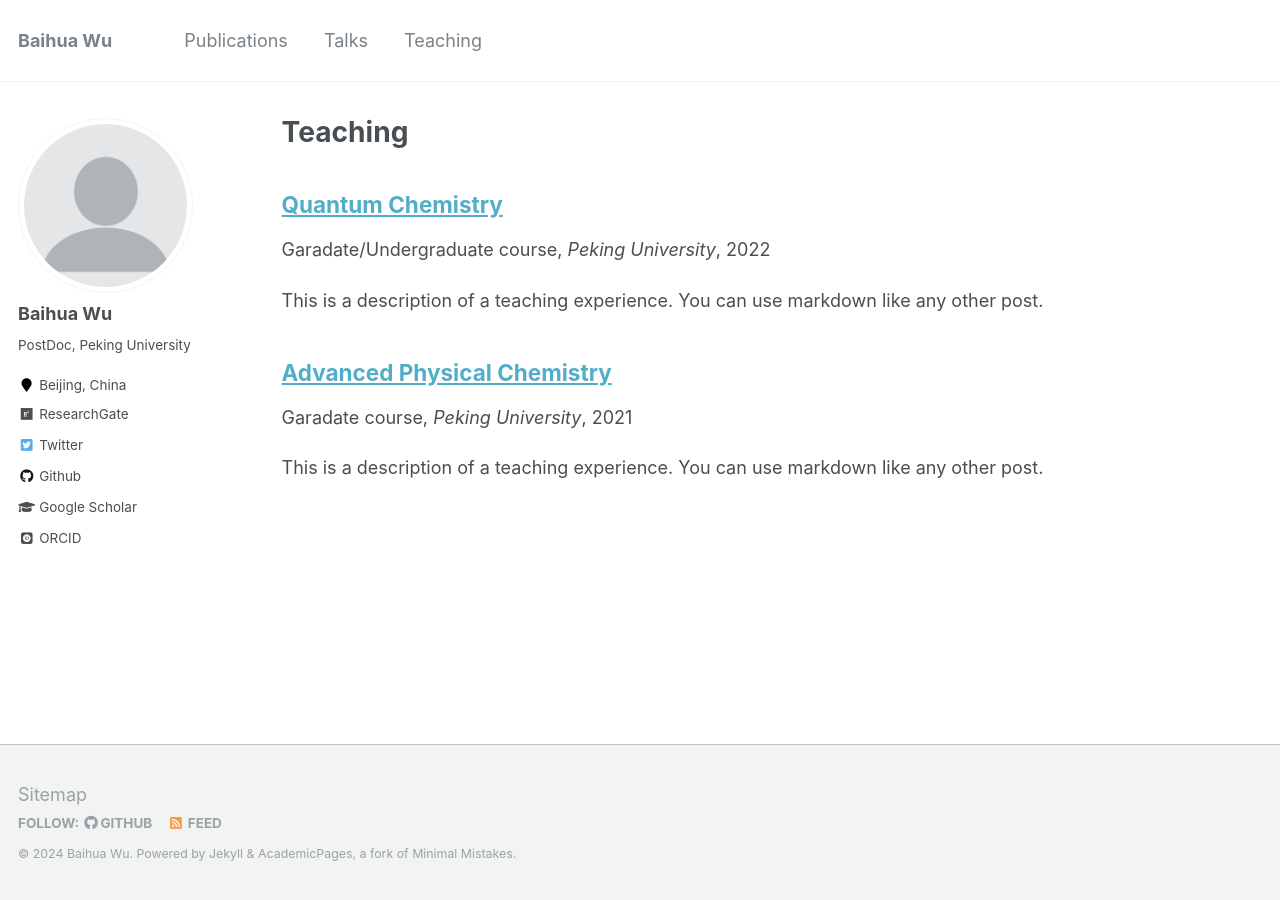
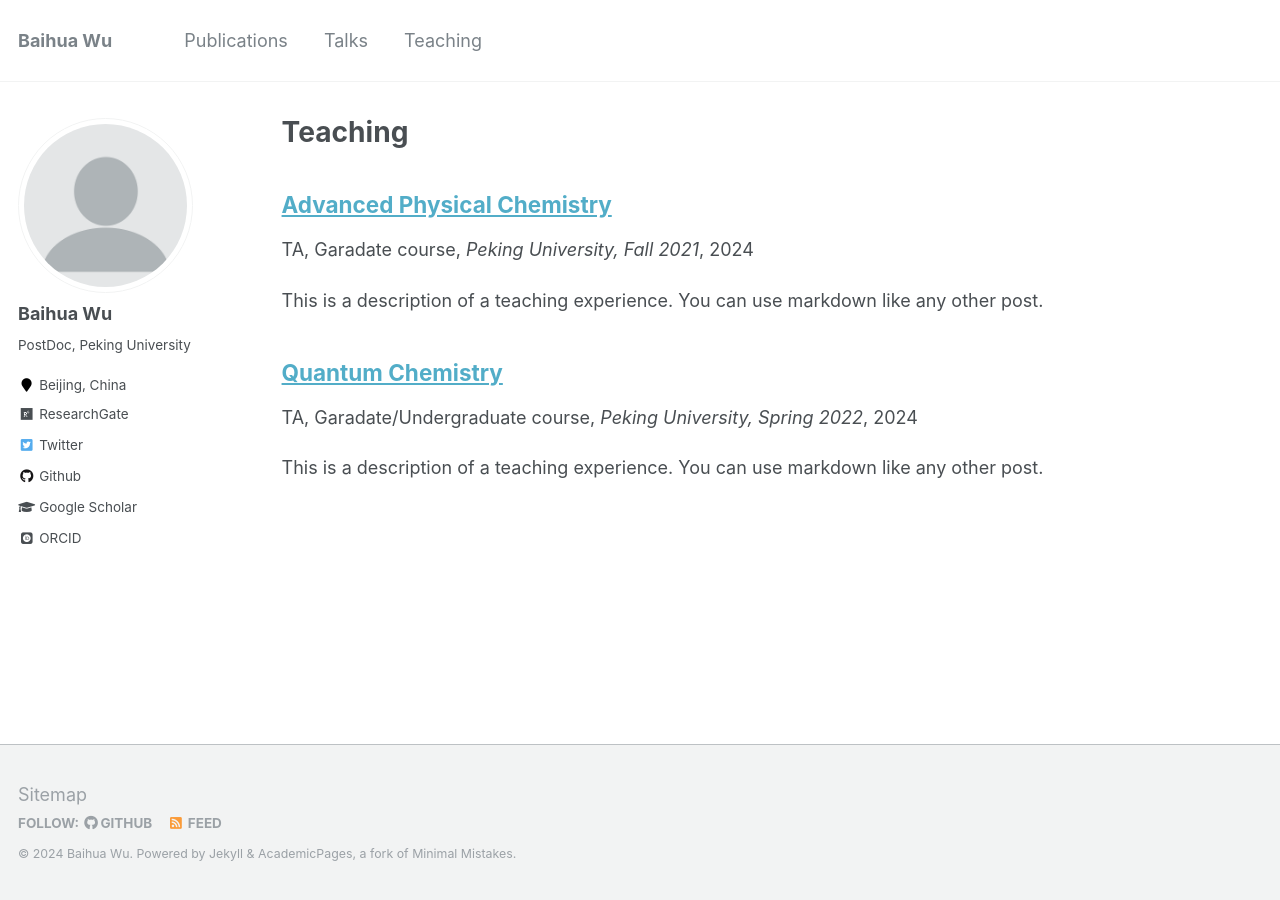
Before and after one commit to wubaihua/wubaihua.github.io, a Jekyll site: the page built from _pages/teaching.html, in a window 1280 px wide. Built offline with Jekyll 4.4.1, drawn with Linux system fonts in a browser that asks for light colours; some web fonts are replaced.

Commit message:
2024-08-08-4

```diff
--- a/_teaching/2014-spring-teaching-1.md
+++ b/_teaching/2014-spring-teaching-1.md
@@ -1,11 +1,11 @@
 ---
 title: "Quantum Chemistry"
 collection: teaching
-type: "Garadate/Undergraduate course"
+type: "TA, Garadate/Undergraduate course"
 permalink: /teaching/2014-spring-teaching-1
-venue: "Peking University"
-date: 2022-03-01
-location: "City, Country"
+venue: "Peking University, Spring 2022"
+# date: 2022-03-01
+# location: "City, Country"
 ---
 
 This is a description of a teaching experience. You can use markdown like any other post.
--- a/_teaching/2015-spring-teaching-2.md
+++ b/_teaching/2015-spring-teaching-2.md
@@ -1,11 +1,11 @@
 ---
 title: "Advanced Physical Chemistry"
 collection: teaching
-type: "Garadate course"
+type: "TA, Garadate course"
 permalink: /teaching/2015-spring-teaching-1
-venue: "Peking University"
-date: 2021-09-01
-location: "City, Country"
+venue: "Peking University, Fall 2021"
+# date: 2021-09-01
+# location: "City, Country"
 ---
 
 This is a description of a teaching experience. You can use markdown like any other post.
```
